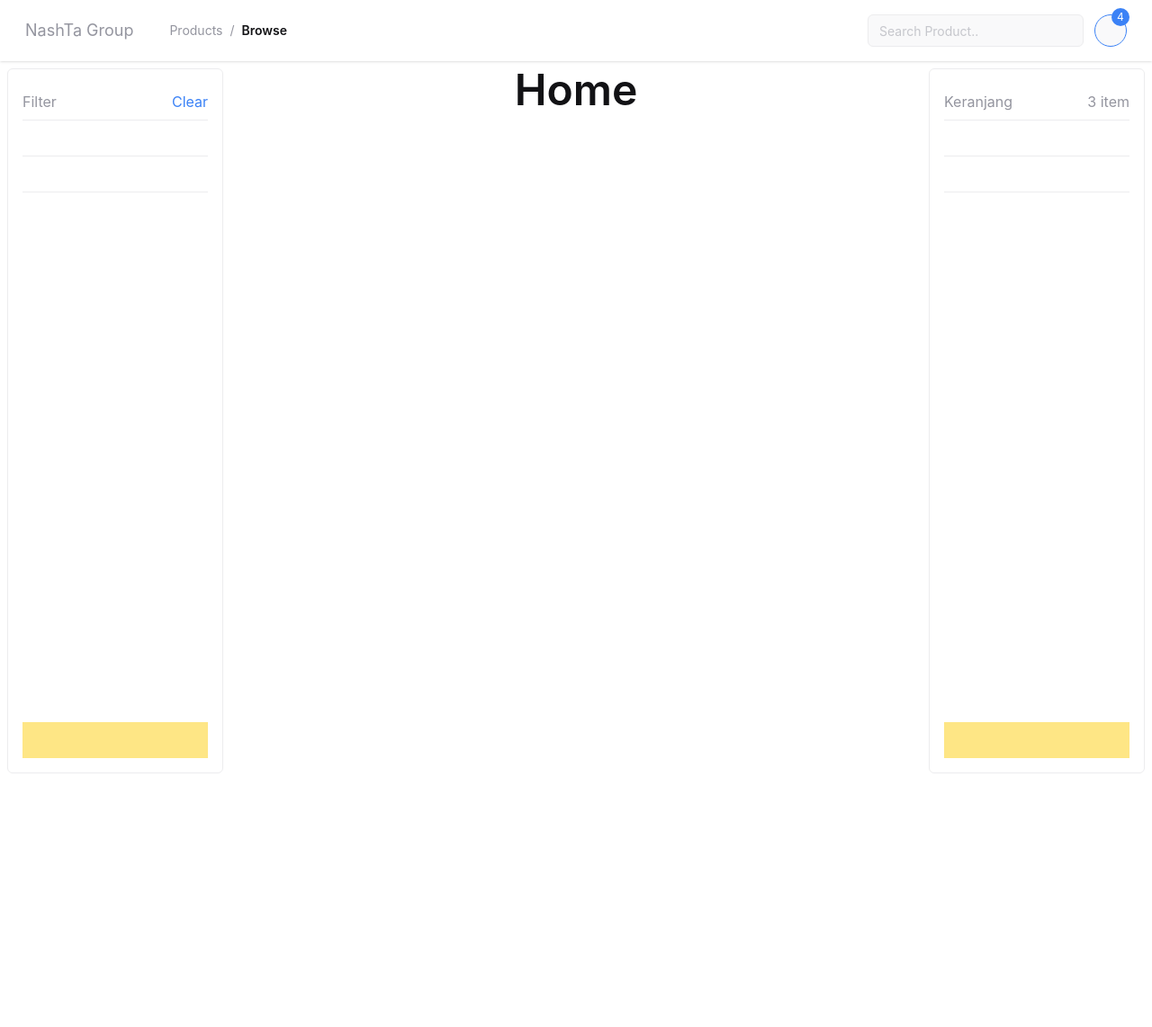
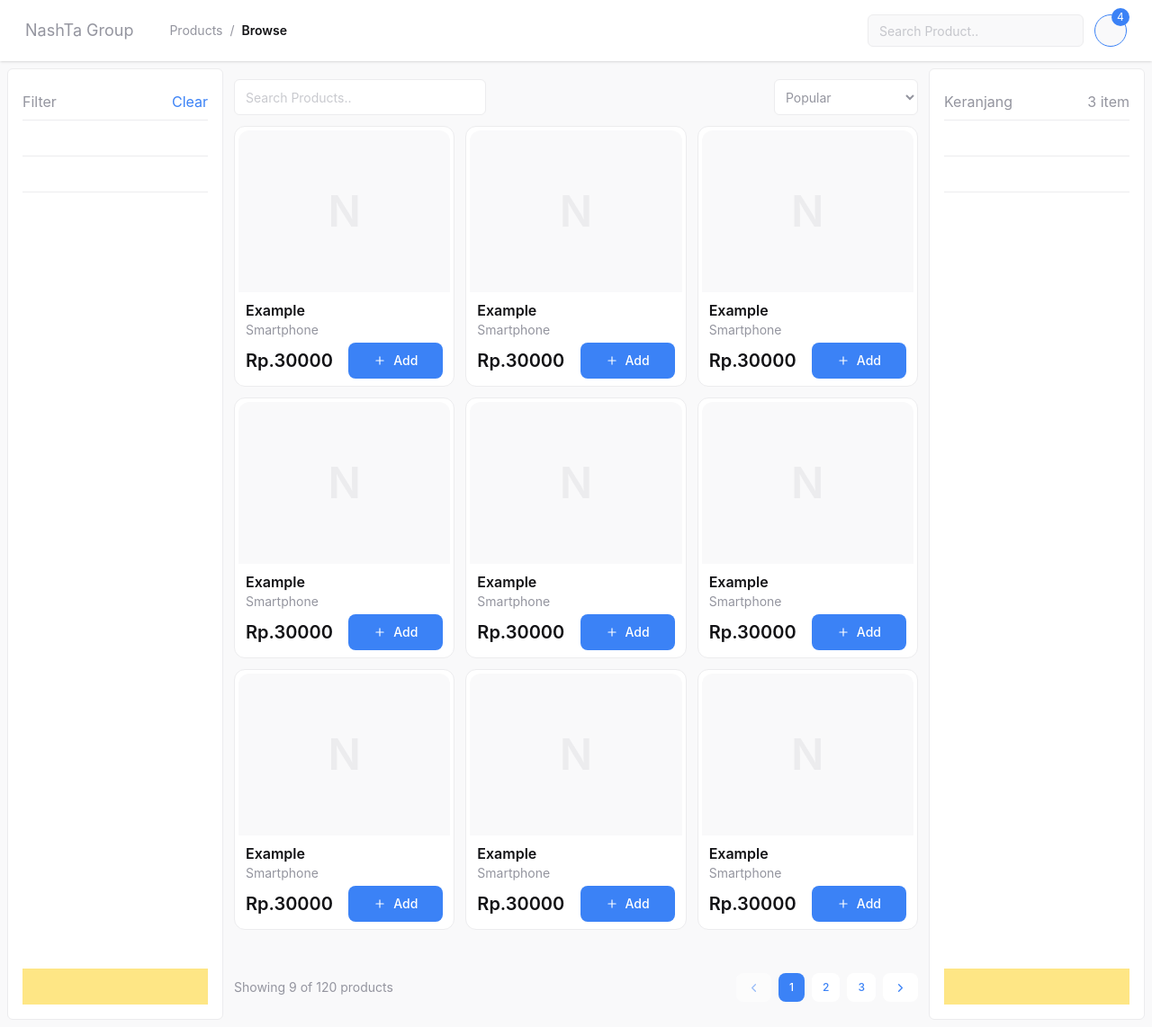
Before and after one commit to Koda-B8/NashTaGroup-Sandbox, a React (Vite) app in the folder apps/frontend/: page / in a window 1280 px wide. Shown: the whole page at 90% size. Before the commit the page ends 868 px from the top, so only its background shows below. Built offline with nearby package versions, Linux system fonts and the light colour scheme.

Commit message:
feat: add product card list (#14)

```diff
--- a/apps/frontend/src/components/layouts/CashierMainlayout.tsx
+++ b/apps/frontend/src/components/layouts/CashierMainlayout.tsx
@@ -7,7 +7,7 @@ const Navbar = lazy(() => import("./Navbar"));
 
 export default function MainLayout() {
 	return (
-		<div className="w-full min-h-screen">
+		<div className="w-full bg-base min-h-screen">
 			<header>
 				<Suspense fallback={<NavSkeleton />}>
 					<Navbar />
@@ -22,7 +22,7 @@ export default function MainLayout() {
 					/>
 				</aside>
 
-				<section>
+				<section className="w-full">
 					<Outlet />
 				</section>
 
--- a/apps/frontend/src/components/layouts/Navbar.tsx
+++ b/apps/frontend/src/components/layouts/Navbar.tsx
@@ -12,7 +12,7 @@ interface CartActionProps {
 
 export default function Navbar() {
 	return (
-		<nav className="w-full h-17 shadow-sm flex items-center px-7 justify-between">
+		<nav className="w-full bg-white h-17 shadow-sm flex items-center px-7 justify-between">
 			<section className="flex text-xs gap-xp lg:text-lg lg:items-center lg:gap-10 flex-col-reverse lg:flex-row">
 				<Link to={"/"}>
 					<p>NashTa Group</p>
--- a/apps/frontend/src/pages/index.tsx
+++ b/apps/frontend/src/pages/index.tsx
@@ -1,3 +1,205 @@
+import { Plus, ChevronLeft, ChevronRight } from "lucide-react";
+
+import Button from "../components/ui/button";
+import Card from "../components/ui/card";
+
+interface Product {
+	id: string;
+	image: string;
+	alt: string;
+	title: string;
+	price: number;
+	category: string;
+}
+
+interface Page {
+	page: string;
+}
+
+const pages: Page[] = [
+	{
+		page: "1",
+	},
+	{
+		page: "2",
+	},
+	{
+		page: "3",
+	},
+];
+
+const products: Product[] = [
+	{
+		id: "1",
+		image: "",
+		alt: "",
+		title: "Example",
+		price: 30_000,
+		category: "Smartphone",
+	},
+	{
+		id: "2",
+		image: "",
+		alt: "",
+		title: "Example",
+		price: 30_000,
+		category: "Smartphone",
+	},
+	{
+		id: "3",
+		image: "",
+		alt: "",
+		title: "Example",
+		price: 30_000,
+		category: "Smartphone",
+	},
+	{
+		id: "4",
+		image: "",
+		alt: "",
+		title: "Example",
+		price: 30_000,
+		category: "Smartphone",
+	},
+	{
+		id: "5",
+		image: "",
+		alt: "",
+		title: "Example",
+		price: 30_000,
+		category: "Smartphone",
+	},
+	{
+		id: "6",
+		image: "",
+		alt: "",
+		title: "Example",
+		price: 30_000,
+		category: "Smartphone",
+	},
+	{
+		id: "7",
+		image: "",
+		alt: "",
+		title: "Example",
+		price: 30_000,
+		category: "Smartphone",
+	},
+	{
+		id: "8",
+		image: "",
+		alt: "",
+		title: "Example",
+		price: 30_000,
+		category: "Smartphone",
+	},
+	{
+		id: "9",
+		image: "",
+		alt: "",
+		title: "Example",
+		price: 30_000,
+		category: "Smartphone",
+	},
+];
+
 export default function Home() {
-	return <h1>Home</h1>;
+	return (
+		<div className="flex w-full px-3 flex-col">
+			<ParamsSection />
+			<div className="grid grid-cols-3 gap-3">
+				{products.map((item) => (
+					<Card
+						key={item.id}
+						padding={"none"}
+						className="p-1"
+					>
+						<header className="w-full h-45 centerized rounded-t-xl bg-base">
+							{item.image ? (
+								<img
+									src={item?.image}
+									alt={item?.alt}
+								/>
+							) : (
+								<h1 className="text-base-border!">N</h1>
+							)}
+						</header>
+						<main className="w-full h-25 p-2">
+							<h6>{item.title}</h6>
+							<p className="text-sm">{item.category}</p>
+
+							<div className="flex items-center justify-between mt-1">
+								<h5>Rp.{item.price}</h5>
+								<Button className="px-7 cursor-pointer">
+									<Plus size={14} />
+									<p>Add</p>
+								</Button>
+							</div>
+						</main>
+					</Card>
+				))}
+			</div>
+			<Pagination />
+		</div>
+	);
 }
+
+function ParamsSection() {
+	return (
+		<div className="flex w-full items-center justify-between py-3">
+			<form
+				action=""
+				className="w-full flex justify-between"
+			>
+				<input
+					type="text"
+					placeholder="Search Products.."
+					className="bg-white outline-none pl-3 text-sm rounded-md border
+					border-base-border w-70 h-10"
+				/>
+
+				<select
+					className="w-40 text-sm outline-none pl-2 h-10 rounded-md bg-white
+					border border-base-border"
+					name="sort"
+					id="sort"
+				>
+					<option value="popular">Popular</option>
+				</select>
+			</form>
+		</div>
+	);
+}
+
+function Pagination() {
+	return (
+		<div className="flex mt-12 mb-5 items-center w-full justify-between">
+			<p className="text-sm">Showing {products.length} of 120 products</p>
+
+			<div className="flex items-center gap-2">
+				<Button
+					disabled={true}
+					size={"sm"}
+					variant={"inverse"}
+				>
+					<ChevronLeft size={15} />
+				</Button>
+				{pages.map((item) => (
+					<Button
+						size={"sm"}
+						variant={item.page === "1" ? "primary" : "inverse"}
+						key={item.page}
+					>
+						<p>{item.page}</p>
+					</Button>
+				))}
+				<Button
+					size={"sm"}
+					variant={"inverse"}
+				>
+					<ChevronRight size={15} />
+				</Button>
+			</div>
+		</div>
+	);
+}
```
